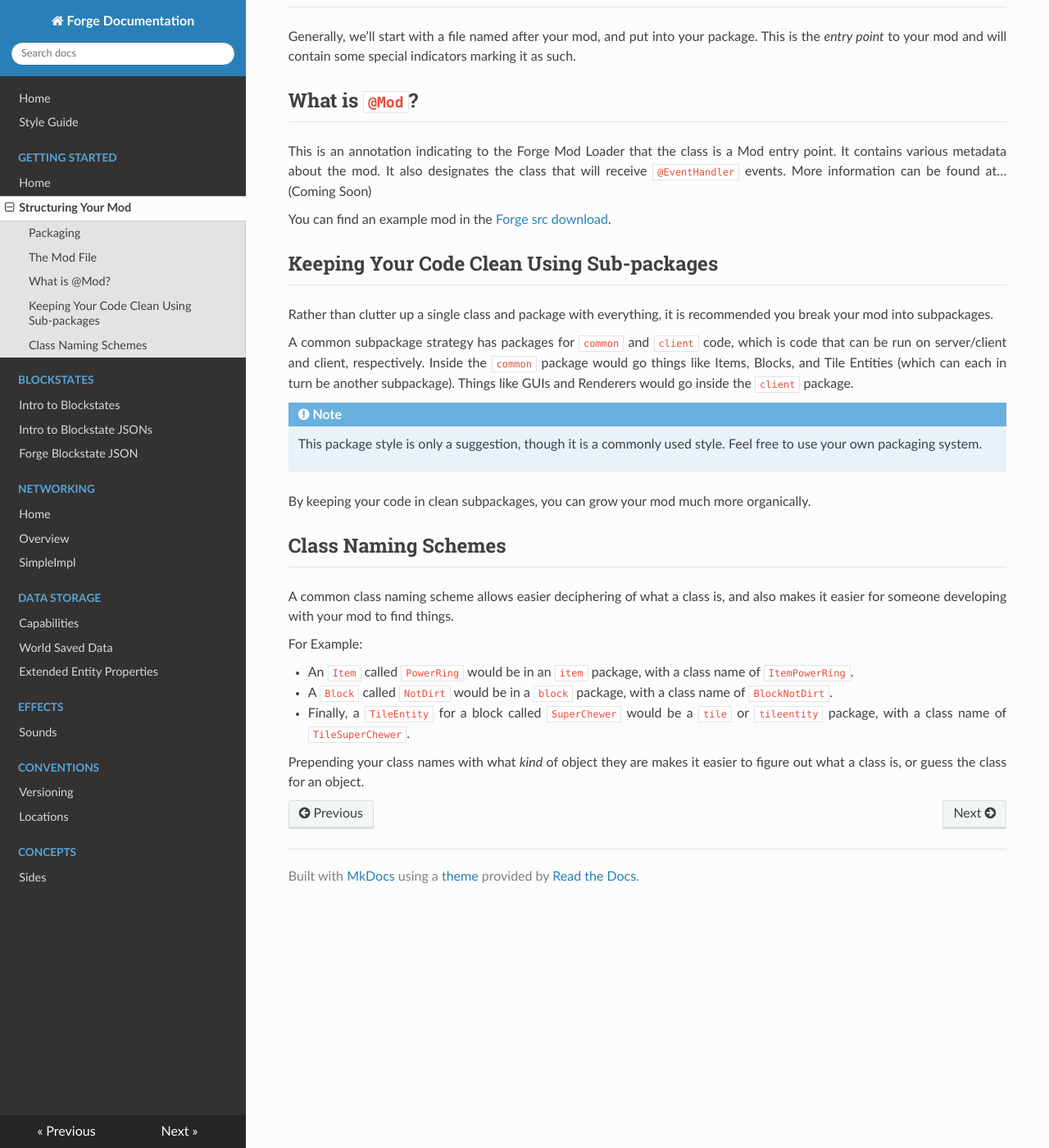
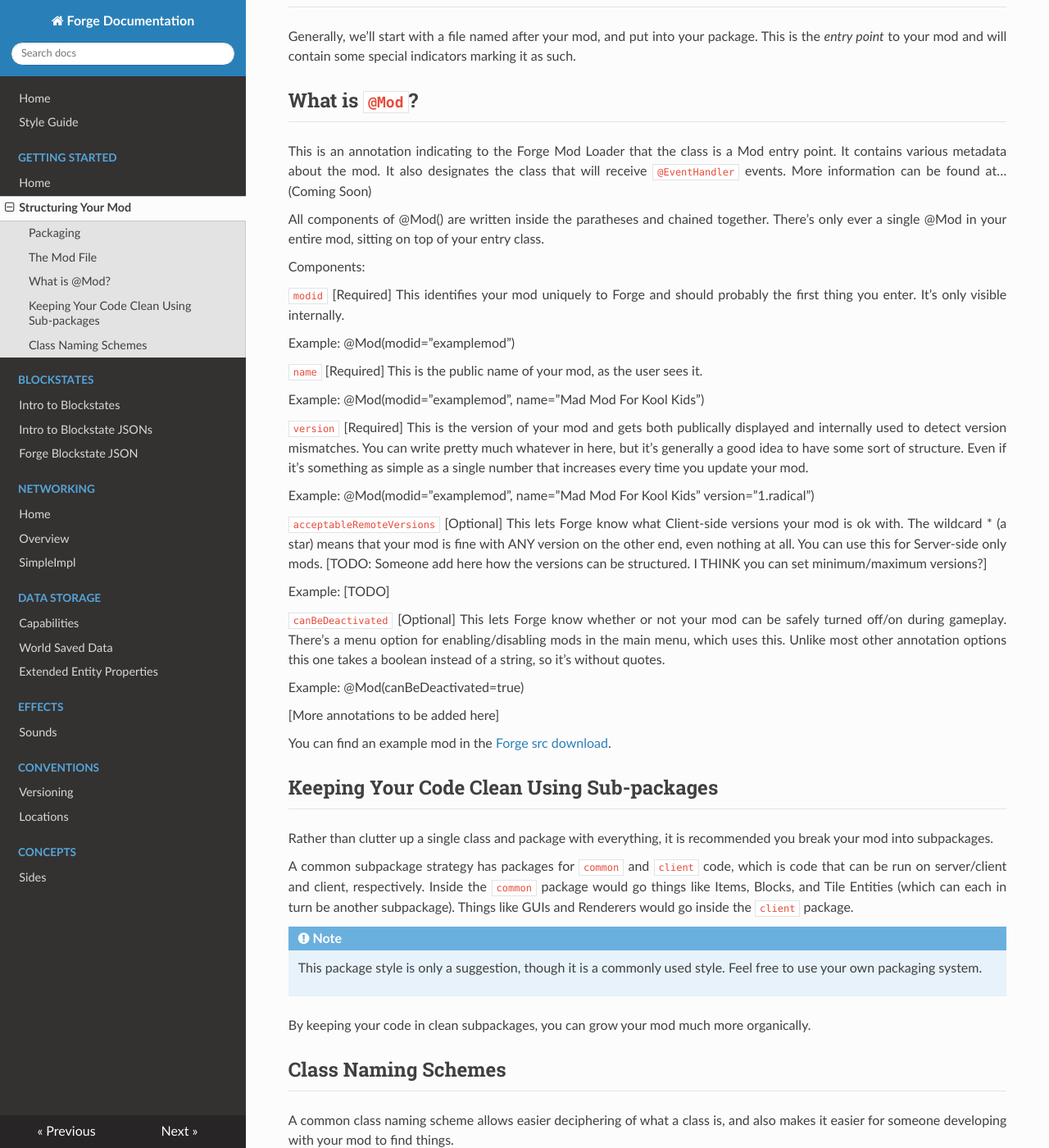
Before and after one commit to MinecraftForge/Documentation, an MkDocs documentation site: the page built from docs/gettingstarted/structuring.md, in a window 1280 px wide and 1400 px high, scrolled down 589 px. Shown: the whole window at 82% size. Built offline with MkDocs 1.6.1, drawn with Linux system fonts in a browser that asks for light colours; nearby versions of some CDN libraries; old or Windows-style settings are respelled for this version of MkDocs.

Commit message:
Added some info about @Mod
Ideally more info can be added here, since I have not found a good source for most of these.

```diff
--- a/docs/gettingstarted/structuring.md
+++ b/docs/gettingstarted/structuring.md
@@ -24,6 +24,39 @@ What is `@Mod`?
 -------------
 
 This is an annotation indicating to the Forge Mod Loader that the class is a Mod entry point. It contains various metadata about the mod. It also designates the class that will receive `@EventHandler` events. More information can be found at... (Coming Soon)
+
+All components of @Mod() are written inside the paratheses and chained together. There's only ever a single @Mod in your entire mod, sitting on top of your entry class.
+
+Components:
+
+`modid` [Required]
+This identifies your mod uniquely to Forge and should probably the first thing you enter. It's only visible internally.
+
+Example: @Mod(modid="examplemod")
+
+`name` [Required]
+This is the public name of your mod, as the user sees it.
+
+Example: @Mod(modid="examplemod", name="Mad Mod For Kool Kids")
+
+`version` [Required]
+This is the version of your mod and gets both publically displayed and internally used to detect version mismatches.
+You can write pretty much whatever in here, but it's generally a good idea to have some sort of structure. Even if it's something as simple as a single number that increases every time you update your mod.
+
+Example: @Mod(modid="examplemod", name="Mad Mod For Kool Kids" version="1.radical")
+
+`acceptableRemoteVersions` [Optional]
+This lets Forge know what Client-side versions your mod is ok with. The wildcard * (a star) means that your mod is fine with ANY version on the other end, even nothing at all. You can use this for Server-side only mods.
+[TODO: Someone add here how the versions can be structured. I THINK you can set minimum/maximum versions?]
+
+Example: [TODO]
+
+`canBeDeactivated` [Optional]
+This lets Forge know whether or not your mod can be safely turned off/on during gameplay. There's a menu option for enabling/disabling mods in the main menu, which uses this. Unlike most other annotation options this one takes a boolean instead of a string, so it's without quotes.
+
+Example: @Mod(canBeDeactivated=true)
+
+[More annotations to be added here]
 
 You can find an example mod in the [Forge src download](http://files.minecraftforge.net/).
 
```
